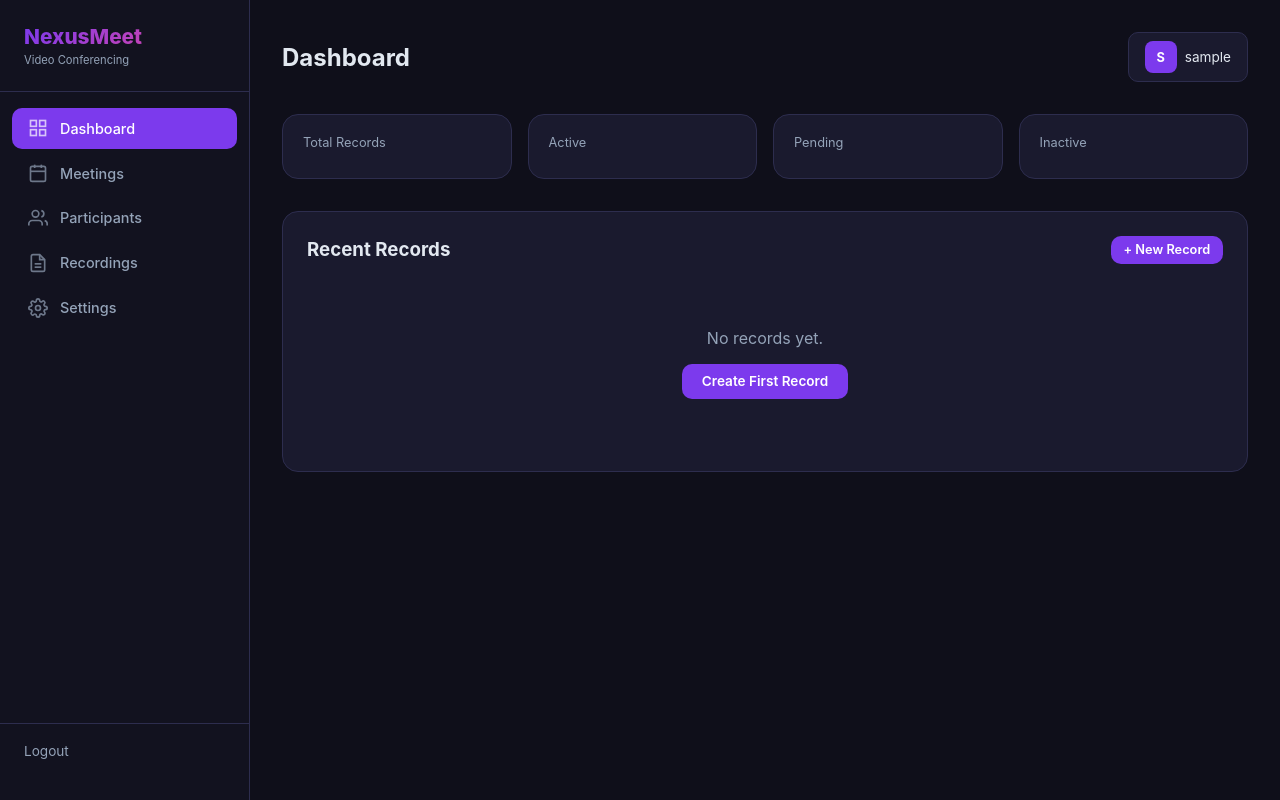
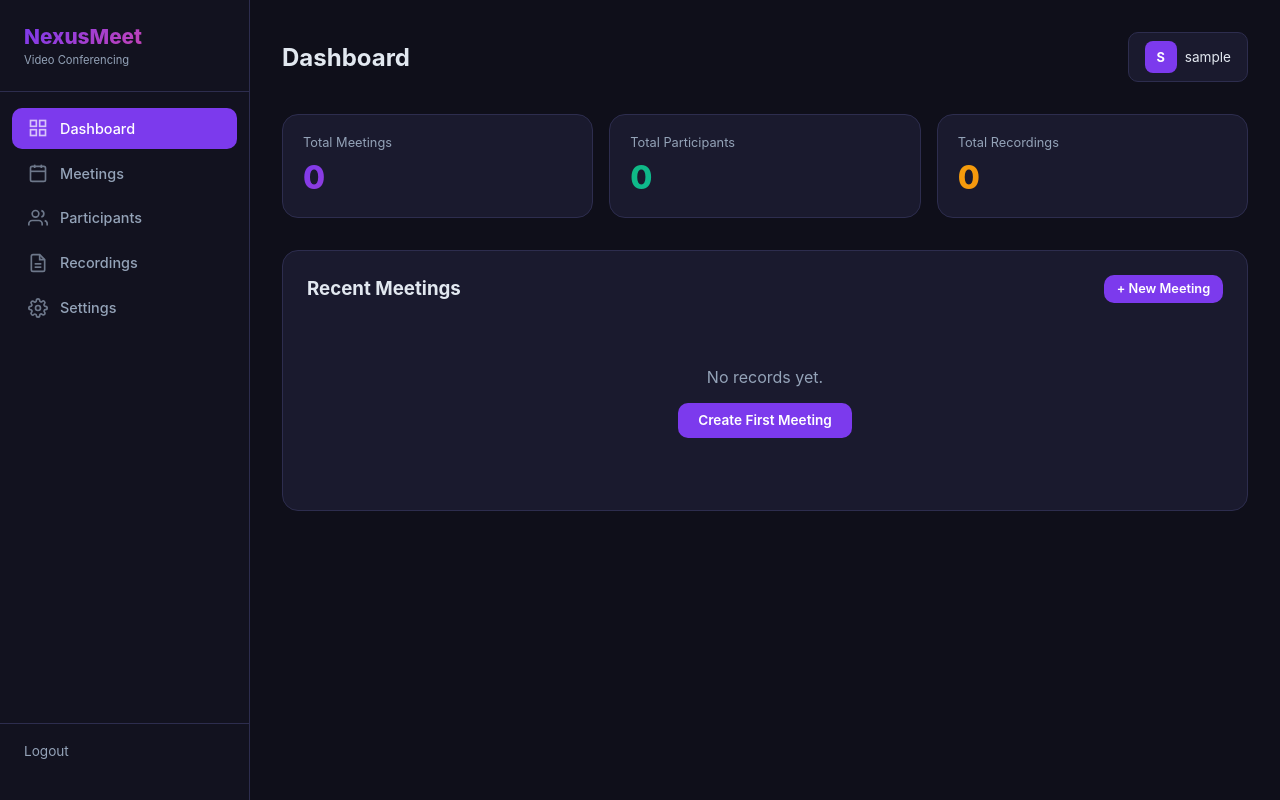
Before and after one commit to nexus-apex/nexus-meet, a Django app: page /dashboard/ in a window 1280 px wide. Run offline with Django 4.2, Linux system fonts and the light colour scheme; the visitor is signed in with stand-in values (Sample User, id 1); data that the repository does not hold is empty.

Commit message:
feat: enterprise NexusMeet with Meeting, Participant, Recording

```diff
--- a/backend/templates/dashboard.html
+++ b/backend/templates/dashboard.html
@@ -4,41 +4,34 @@
 {% block content %}
 <div class="stats-grid">
   <div class="stat-card">
-    <div class="stat-label">Total Records</div>
-    <div class="stat-value">{{ total }}</div>
+    <div class="stat-label">Total Meetings</div>
+    <div class="stat-value">{{ meeting_count }}</div>
   </div>
   <div class="stat-card">
-    <div class="stat-label">Active</div>
-    <div class="stat-value" style="background:linear-gradient(135deg,#10b981,#06b6d4);-webkit-background-clip:text;background-clip:text">{{ active }}</div>
+    <div class="stat-label">Total Participants</div>
+    <div class="stat-value" style="background:linear-gradient(135deg,#10b981,#06b6d4);-webkit-background-clip:text;background-clip:text">{{ participant_count }}</div>
   </div>
   <div class="stat-card">
-    <div class="stat-label">Pending</div>
-    <div class="stat-value" style="background:linear-gradient(135deg,#f59e0b,#f97316);-webkit-background-clip:text;background-clip:text">{{ pending }}</div>
-  </div>
-  <div class="stat-card">
-    <div class="stat-label">Inactive</div>
-    <div class="stat-value" style="background:linear-gradient(135deg,#ef4444,#ec4899);-webkit-background-clip:text;background-clip:text">{{ inactive }}</div>
+    <div class="stat-label">Total Recordings</div>
+    <div class="stat-value" style="background:linear-gradient(135deg,#f59e0b,#f97316);-webkit-background-clip:text;background-clip:text">{{ recording_count }}</div>
   </div>
 </div>
 
 <div class="card">
   <div style="display:flex;justify-content:space-between;align-items:center;margin-bottom:1rem">
-    <h3>Recent Records</h3>
-    <a href="/records/create/" class="btn btn-primary btn-sm">+ New Record</a>
+    <h3>Recent Meetings</h3>
+    <a href="/meetings/create/" class="btn btn-primary btn-sm">+ New Meeting</a>
   </div>
   {% if recent %}
   <table>
     <thead>
-      <tr><th>Name</th><th>Email</th><th>Status</th><th>Amount</th><th>Date</th></tr>
+      <tr><th>Title</th><th>Host</th><th>Scheduled Date</th><th>Duration Mins</th><th>Status</th><th>Created</th></tr>
     </thead>
     <tbody>
       {% for r in recent %}
       <tr>
-        <td><a href="/records/{{ r.pk }}/edit/">{{ r.name }}</a></td>
-        <td style="color:var(--muted)">{{ r.email|default:"-" }}</td>
-        <td><span class="badge badge-{{ r.status }}">{{ r.status }}</span></td>
-        <td>{{ r.amount }}</td>
-        <td style="color:var(--muted)">{{ r.created_at|date:"M d, Y" }}</td>
+        <td><a href="/meetings/{{ r.pk }}/edit/">{{ r.title }}</a></td>
+        <td>{{ r.host|default:"-" }}</td><td style="color:var(--muted)">{{ r.scheduled_date|date:"M d, Y"|default:"-" }}</td><td>{{ r.duration_mins|default:"-" }}</td><td><span class="badge badge-blue">{{ r.get_status_display }}</span></td><td style="color:var(--muted)">{{ r.created_at|date:"M d, Y" }}</td>
       </tr>
       {% endfor %}
     </tbody>
@@ -46,7 +39,7 @@
   {% else %}
   <div class="empty">
     <p>No records yet.</p>
-    <a href="/records/create/" class="btn btn-primary" style="margin-top:1rem">Create First Record</a>
+    <a href="/meetings/create/" class="btn btn-primary" style="margin-top:1rem">Create First Meeting</a>
   </div>
   {% endif %}
 </div>
```
